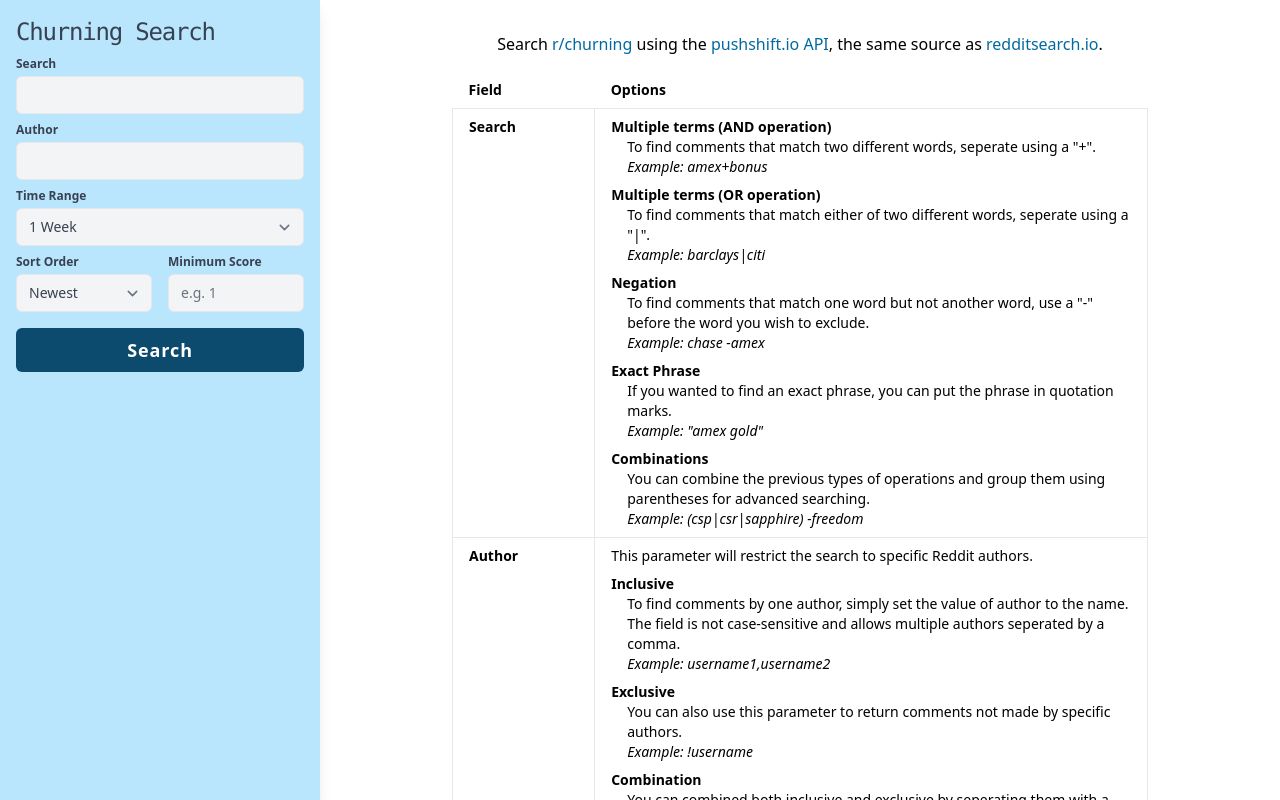
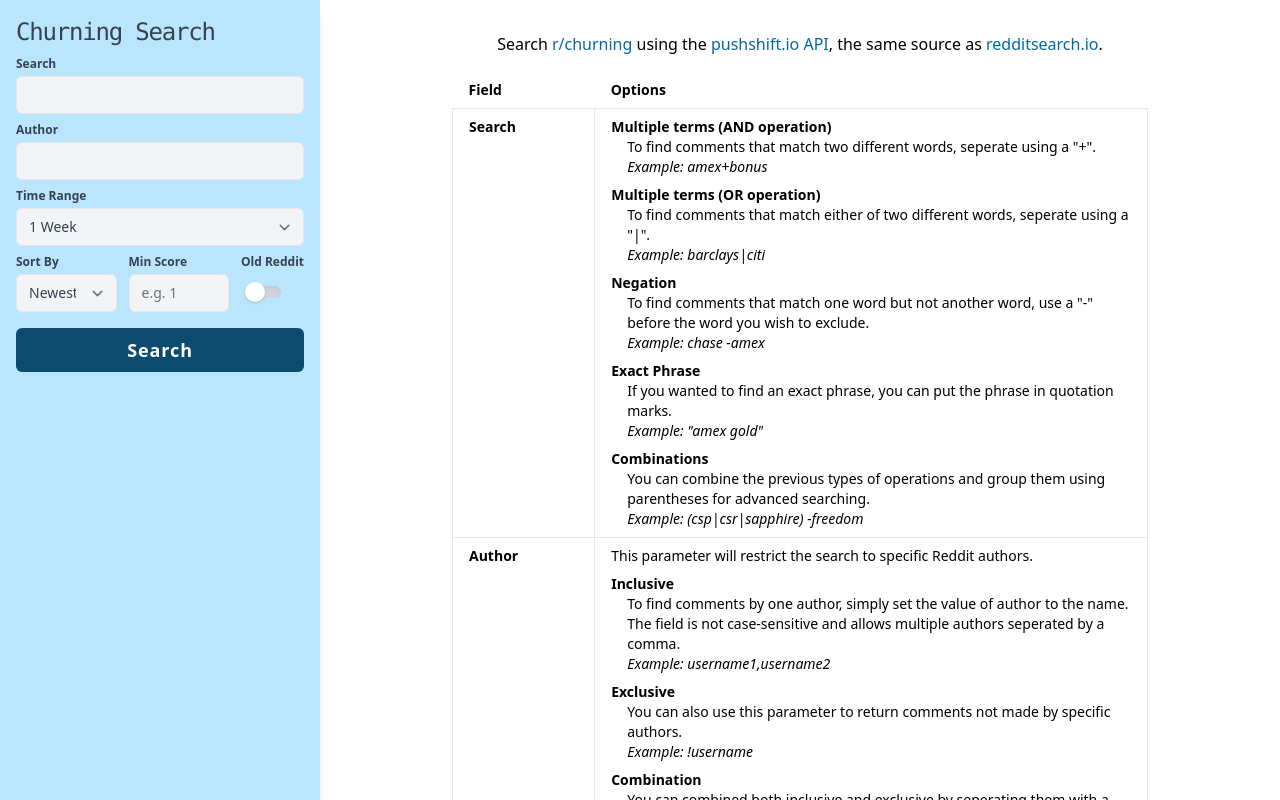
Before and after one commit to jonluca/sony-search, a React (Vite) app: page / in a window 1280 px wide. Built offline with nearby package versions, Linux system fonts and the light colour scheme.

Commit message:
Update dependencies, add toggles for old reddit and show date.

```diff
--- a/src/app.tsx
+++ b/src/app.tsx
@@ -16,8 +16,6 @@ import 'react-date-range/dist/styles.css'; // main style file
 import 'react-date-range/dist/theme/default.css'; // theme css file
 
 const isDevMode = (location.hostname !== "garettg.github.io" && location.hostname !== "churning.io");
-
-const useBeta = false;
 
 ReactGA.initialize('UA-171174933-1', {
     titleCase: false,
@@ -54,6 +52,8 @@ export class App extends React.Component<{}, AppState> {
             },
             sort: "desc",
             score: "",
+            old: false, // whether to use old or www reddit links
+            showDate: false,
             threadType: {},
             error: null,
             searching: false,
@@ -112,19 +112,22 @@ export class App extends React.Component<{}, AppState> {
             time: this.state.time,
             selectionRange: this.state.selectionRange,
             sort: this.state.sort,
-            score: this.state.score
+            score: this.state.score,
+            old: this.state.old,
+            showDate: this.state.showDate
         };
         localStorage.setItem("churning-search", utils.compress(toSave));
     }
 
     setError = (error: string) => {
         this.setState({ error: error });
-        console.error("PushshiftAPI Error","\n", error);
         if (!isDevMode) {
             ReactGA.exception({
                 description: error,
                 fatal: false
             })
+        } else {
+            console.error("PushshiftAPI Error", "\n", error);
         }
     }
 
@@ -154,6 +157,14 @@ export class App extends React.Component<{}, AppState> {
 
     handleScoreChange = (e: React.ChangeEvent<HTMLInputElement>) => {
         this.setState({ score: e.target.value });
+    }
+
+    handleOldChange = (e: React.ChangeEvent<HTMLInputElement>) => {
+        this.setState({ old: e.target.checked });
+    }
+
+    toggleDate = () => {
+        this.setState({ showDate: !this.state.showDate });
     }
 
     handleThreadsChange = (e: React.ChangeEvent<HTMLInputElement>) => {
@@ -255,7 +266,7 @@ export class App extends React.Component<{}, AppState> {
             this.setError(`Beta: ${String(error)}`);
         }
 
-        let data = Object.values(data1.concat(data2).reduce((r, o) => {
+        let data = Object.values(data2.concat(data1).reduce((r, o) => {
             r[o.id] = o;
             return r;
         }, {})).sort((a, b) => {
@@ -375,7 +386,7 @@ export class App extends React.Component<{}, AppState> {
     }
 
     shareResults = () => {
-        let { error, searching, comments, ...toShare } = this.state;
+        let { error, searching, comments, old, showDate, ...toShare } = this.state;
         let shareUrl = `${window.location.href}#${utils.compress(toShare)}`;
         let shareInput = document.body.appendChild(document.createElement("input"));
         shareInput.value = shareUrl;
@@ -412,11 +423,11 @@ export class App extends React.Component<{}, AppState> {
 
         const infoText =
             <>
-                <p>Maintained by <a href="https://www.reddit.com/user/garettg/"
+                <p>Maintained by <a href={`https://${this.state.old ? 'old' : 'www'}.reddit.com/user/garettg/`}
                     className={linkClass + " no-underline hover:underline"}
                     target="_blank"
                     onClick={(e) => this.handleOutboundClick(e)}>garettg</a></p>
-                <p><a href="https://www.reddit.com/message/compose/?to=garettg&subject=Churning+Search"
+                <p><a href={`https://${this.state.old ? 'old' : 'www'}.reddit.com/message/compose/?to=garettg&subject=Churning+Search`}
                     target="_blank"
                     className={linkClass + " no-underline hover:underline"}
                     onClick={(e) => this.handleOutboundClick(e)}>PM with comments, suggestions, issues</a></p>
@@ -466,13 +477,22 @@ export class App extends React.Component<{}, AppState> {
                     threadBadge = <div className="bg-blue-600 dark:bg-cyan-600 rounded-full px-3 py-1 text-xs text-white">{comment.thread}</div>;
                 }
 
+                let timeAgo = ta.ago((comment.created_utc * 1000));
+                let date = format(new Date(comment.created_utc * 1000), "M/d/yy h:mm aaa");
+                let timeText = timeAgo;
+                let timeTitle = date;
+                if (this.state.showDate) {
+                    timeText = date;
+                    timeTitle = timeAgo;
+                }
+
                 return (
                     <div className="w-full rounded-md bg-gray-100 shadow p-4 mb-6 overflow-hidden" key={comment.id}>
                         <div className="flex justify-between items-start">
                             <a className={linkClass + " text-lg font-semibold leading-5"}
                                 target="_blank"
                                 onClick={(e) => this.handleAuthorClick(e, comment)}
-                                href={`https://www.reddit.com/u/${comment.author}`}>
+                                href={`https://${this.state.old ? 'old' : 'www'}.reddit.com/u/${comment.author}`}>
                                 {comment.author}
                             </a>
                             <span className="bg-orange-600 rounded-full px-3 py-1 text-xs text-white"
@@ -480,7 +500,7 @@ export class App extends React.Component<{}, AppState> {
                                 {comment.score}
                             </span>
                         </div>
-                        <a href={`https://www.reddit.com${permalink}?context=1`}
+                        <a href={`https://${this.state.old ? 'old' : 'www'}.reddit.com${permalink}?context=1`}
                             onClick={(e) => this.handleResultClick(e, comment)}
                             className="block text-sm leading-5 py-4 px-2 reddit-comment" target="_blank">
                             <ReactMarkdown
@@ -492,9 +512,10 @@ export class App extends React.Component<{}, AppState> {
                         </a>
                         <div className={`flex ${threadBadge ? "justify-between" : "justify-end"}`}>
                             {threadBadge}
-                            <span className="bg-blue-900 dark:bg-cyan-900 rounded-full px-3 py-1 text-xs text-white"
-                                title={new Date(comment.created_utc * 1000).toLocaleString()}>
-                                {ta.ago((comment.created_utc * 1000))}
+                            <span className="bg-blue-900 dark:bg-cyan-900 rounded-full px-3 py-1 text-xs text-white cursor-pointer"
+                                onClick={this.toggleDate}
+                                title={timeTitle}>
+                                {timeText}
                             </span>
                         </div>
                     </div>
@@ -513,7 +534,7 @@ export class App extends React.Component<{}, AppState> {
                 facets =
                     <div className="mt-8 mb-4">
                         <div className="flex justify-between items-center mb-1">
-                            <label className="text-gray-700 dark:text-gray-400 text-xs font-bold ">Threads Filter</label>
+                            <label className="text-gray-700 dark:text-gray-300 text-xs font-bold ">Threads Filter</label>
                             {selectAll}
                         </div>
                         <ul className="py-2 px-4 block w-full bg-gray-100 border border-gray-200 text-gray-700 rounded-md">
@@ -578,7 +599,7 @@ export class App extends React.Component<{}, AppState> {
                                 </div>
                             }
                             <div className="text-center py-4">
-                                Search <a href="https://www.reddit.com/r/churning" className={linkClass} onClick={(e) => this.handleOutboundClick(e)}>r/churning</a> using
+                                Search <a href={`https://${this.state.old ? 'old' : 'www'}.reddit.com/r/churning`} className={linkClass} onClick={(e) => this.handleOutboundClick(e)}>r/churning</a> using
                                 the <a href="https://pushshift.io/" className={linkClass} onClick={(e) => this.handleOutboundClick(e)}>pushshift.io API</a>, the same source
                                 as <a href="https://redditsearch.io/" className={linkClass} onClick={(e) => this.handleOutboundClick(e)}>redditsearch.io</a>.
                             </div>
@@ -599,8 +620,9 @@ export class App extends React.Component<{}, AppState> {
                             <h1 className="text-2xl text-gray-700 dark:text-gray-300 font-mono tracking-tighter">Churning Search</h1>
                             {/* Search Query */}
                             <div className="mt-2">
-                                <label className="block text-gray-700 dark:text-gray-400 text-xs font-bold mb-1">Search</label>
+                                <label className="block text-gray-700 dark:text-gray-300 text-xs font-bold mb-1" for="search-query">Search</label>
                                 <input onChange={this.handleQueryChange}
+                                    id="search-query"
                                     value={this.state.query}
                                     className="form-input rounded-md block w-full text-sm text-gray-700 bg-gray-100 focus:bg-white border-gray-200 focus:border-blue-800 focus:outline-none"
                                     {...inputProps}
@@ -608,8 +630,9 @@ export class App extends React.Component<{}, AppState> {
                             </div>
                             {/* Author */}
                             <div className="mt-2">
-                                <label className="block text-gray-700 dark:text-gray-400 text-xs font-bold mb-1">Author</label>
+                                <label className="block text-gray-700 dark:text-gray-300 text-xs font-bold mb-1" for="author">Author</label>
                                 <input onChange={this.handleAuthorChange}
+                                    id="author"
                                     value={this.state.author}
                                     className="form-input rounded-md block w-full text-sm text-gray-700 bg-gray-100 focus:bg-white border-gray-200 focus:border-blue-800 focus:outline-none"
                                     {...inputProps}
@@ -617,9 +640,10 @@ export class App extends React.Component<{}, AppState> {
                             </div>
                             {/* Time Range */}
                             <div className="mt-2">
-                                <label className="block text-gray-700 dark:text-gray-400 text-xs font-bold mb-1">Time Range</label>
+                                <label className="block text-gray-700 dark:text-gray-300 text-xs font-bold mb-1" for="time-range">Time Range</label>
                                 <div className="relative">
                                     <select onChange={this.handleTimeChange}
+                                        id="time-range"
                                         value={this.state.time}
                                         className="form-select rounded-md block w-full text-sm text-gray-700 bg-gray-100 focus:bg-white border-gray-200 focus:border-blue-800 focus:outline-none">
                                         {
@@ -645,12 +669,13 @@ export class App extends React.Component<{}, AppState> {
                                     rangeColors={['#3182ce', '#3ecf8e', '#fed14c']}
                                 />
                             </div>
-                            <div className="mt-2 grid grid-cols-2 gap-4">
+                            <div className="mt-2 grid grid-cols-8 gap-3">
                                 {/* Sort Direction */}
-                                <div className="col-span-1">
-                                    <label className="block text-gray-700 dark:text-gray-400 text-xs font-bold mb-1">Sort Order</label>
+                                <div className="col-span-3">
+                                    <label className="block text-gray-700 dark:text-gray-300 text-xs font-bold truncate mb-1" for="sort-order">Sort By</label>
                                     <div className="relative">
                                         <select onChange={this.handleSortDirectionChange}
+                                            id="sort-order"
                                             value={this.state.sort}
                                             className="form-select rounded-md block w-full text-sm text-gray-700 bg-gray-100 focus:bg-white border-gray-200 focus:border-blue-800 focus:outline-none">
                                             <option value="desc">Newest</option>
@@ -659,14 +684,26 @@ export class App extends React.Component<{}, AppState> {
                                     </div>
                                 </div>
                                 {/* Score */}
-                                <div className="col-span-1">
-                                    <label className="block text-gray-700 dark:text-gray-400 text-xs font-bold mb-1">Minimum Score</label>
+                                <div className="col-span-3">
+                                    <label className="block text-gray-700 dark:text-gray-300 text-xs font-bold truncate mb-1" for="min-score"><abbr title="Minimum" className="no-underline">Min</abbr> Score</label>
                                     <input onChange={this.handleScoreChange}
+                                        id="min-score"
                                         value={this.state.score}
                                         className="form-input rounded-md block w-full text-sm text-gray-700 bg-gray-100 focus:bg-white border-gray-200 focus:border-blue-800 focus:outline-none"
                                         placeholder="e.g. 1"
                                         {...inputProps}
                                     />
+                                </div>
+                                {/* Old Reddit Toggle */}
+                                <div className="col-span-2">
+                                    <label for="toggle-old" class="block cursor-pointer">
+                                        <div class="text-gray-700 dark:text-gray-300 text-xs font-bold truncate mb-1">Old Reddit</div>
+                                        <div class="relative mt-4 mx-2">
+                                            <input id="toggle-old" type="checkbox" checked={this.state.old} onChange={this.handleOldChange} class="sr-only custom-toggle" />
+                                            <div class="w-8 h-3 bg-gray-300 rounded-full shadow-inner"></div>
+                                            <div class="dot absolute w-5 h-5 bg-white rounded-full shadow -left-1 -top-1 transition"></div>
+                                        </div>
+                                    </label>
                                 </div>
                             </div>
                             {/* Submit Button */}
--- a/src/index.css
+++ b/src/index.css
@@ -5,6 +5,13 @@
 /* Customizations */
 body {
 	min-width: 320px;
+}
+input.custom-toggle:checked ~ .dot {
+	transform: translateX(100%);
+	background-color: rgba(234,88,12,1);
+}
+.no-underline {
+    text-decoration: none !important;
 }
 .facet {
 	line-height: 1.75rem;
```
Also changed, not shown: package.json (+13 -13 lines).
